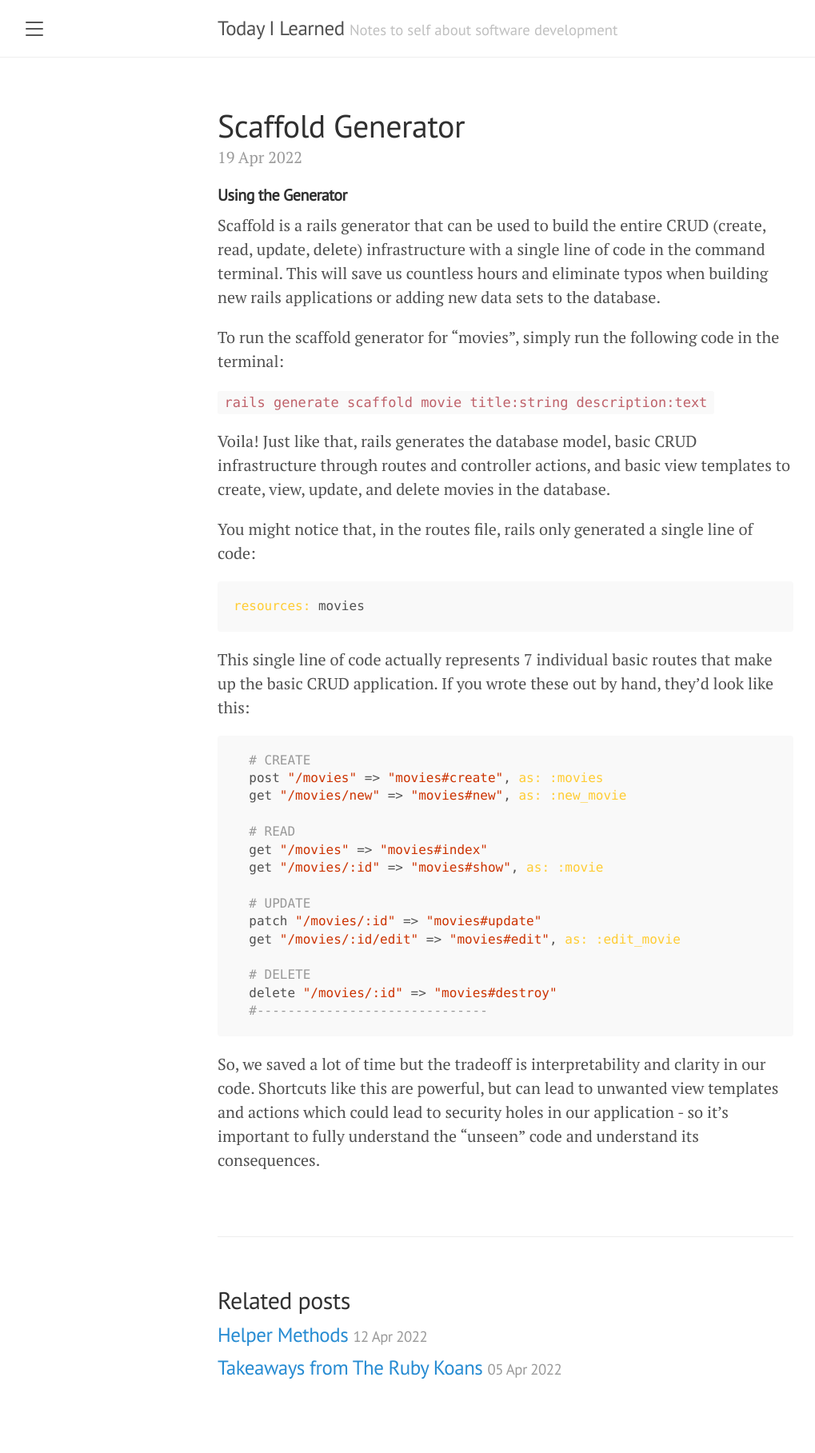
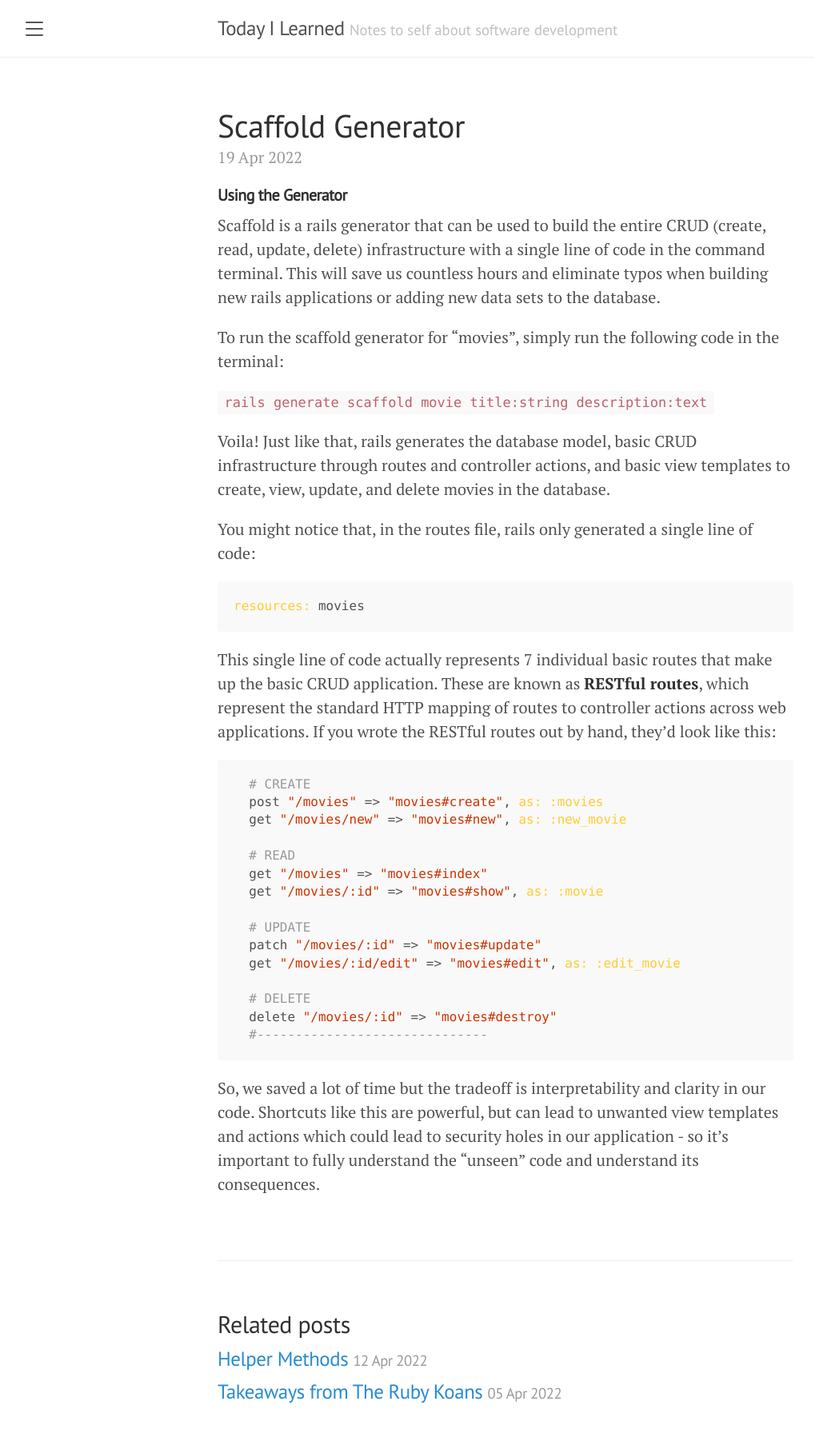
Before and after one commit to claycurran0/learningjournal, a Jekyll site: the page built from _posts/2022-04-19-scaffold.md, in a window 1280 px wide. Shown: the whole page at 80% size, without its empty margins (8-1027 px from the left). Built offline with Jekyll 4.4.1, drawn with Linux system fonts in a browser that asks for light colours; a script that is not in the unit is left out; before the commit the page ends 1787 px from its top, so only the background shows below that.

Commit message:
Update 2022-04-19-scaffold.md

`````diff
--- a/_posts/2022-04-19-scaffold.md
+++ b/_posts/2022-04-19-scaffold.md
@@ -19,7 +19,7 @@ You might notice that, in the routes file, rails only generated a single line of
 resources: movies
 ````
 
-This single line of code actually represents 7 individual basic routes that make up the basic CRUD application. If you wrote these out by hand, they'd look like this:
+This single line of code actually represents 7 individual basic routes that make up the basic CRUD application. These are known as **RESTful routes**, which represent the standard HTTP mapping of routes to controller actions across web applications. If you wrote the RESTful routes out by hand, they'd look like this:
 
 ````ruby
   # CREATE
`````
